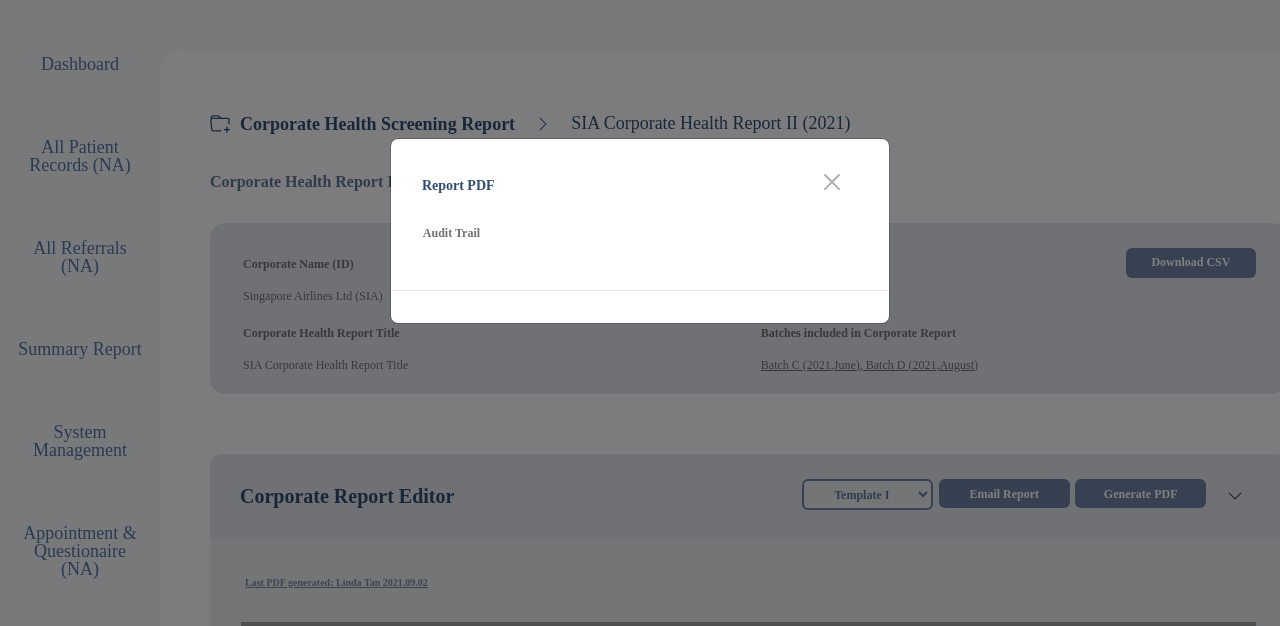
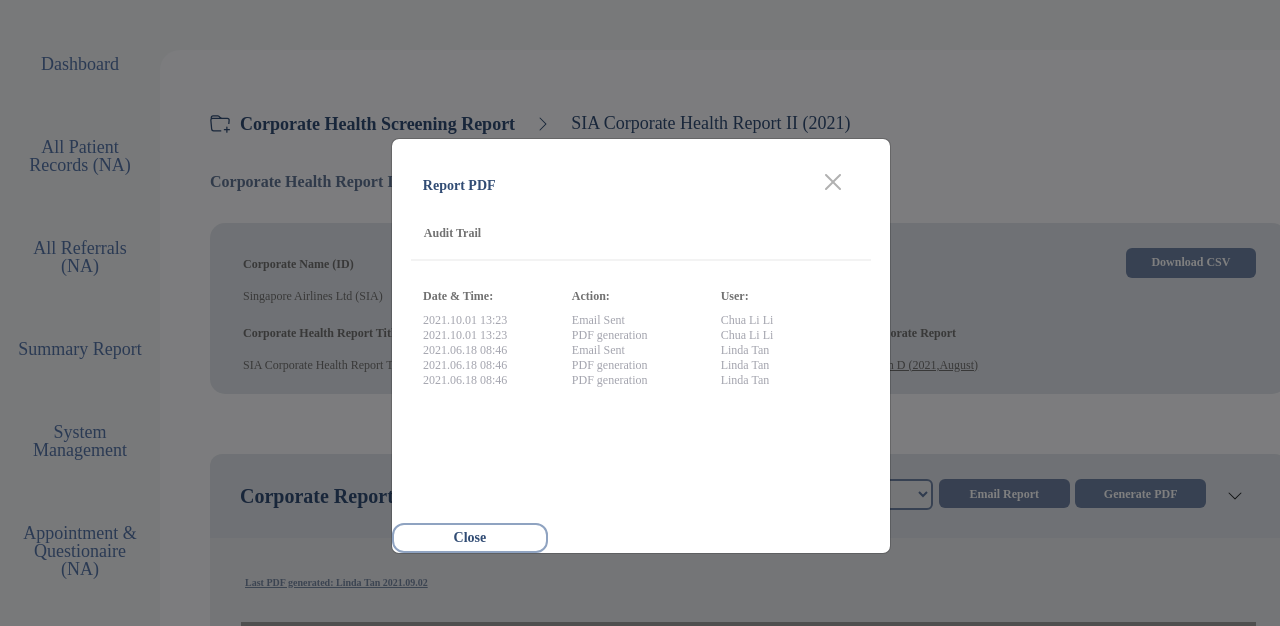
Before and after one commit to JoelTanCH/mesh_pf, a Django app: page /home/healthReportInfo/ in a window 1280 px wide, after a click on "Last PDF generated: Linda Tan 2021.09.02"; the page is wider, and only the part inside the window is pictured. Shown: the part 90-716 px from the top of that part. Run offline with Django 4.2, Linux system fonts and the light colour scheme; some libraries are stand-ins or nearby versions; grey boxes are pictures that could not be loaded.

Commit message:
linked data in views.py to audit log html

```diff
--- a/mysite/main/views.py
+++ b/mysite/main/views.py
@@ -51,8 +51,17 @@
     return render(response, "setting.html", props)
 
 def healthReportInfo(response):
-    props = {}
-    return render(response, "healthReportInfo.html", props)
+    log_info = [
+        ['2021.10.01 13:23', 'Email Sent', 'Chua Li Li'],
+        ['2021.10.01 13:23', 'PDF generation', 'Chua Li Li'],
+        ['2021.06.18 08:46', 'Email Sent', 'Linda Tan'],
+        ['2021.06.18 08:46', 'PDF generation', 'Linda Tan'],
+        ['2021.06.18 08:46', 'PDF generation', 'Linda Tan'],
+    ]
+    return render(response, "healthReportInfo.html",
+    {
+        "log_info" : log_info
+    })
 
 def draftGeneratedPage(response):
     props = {}
--- a/mysite/templates/draftGeneratedPage.html
+++ b/mysite/templates/draftGeneratedPage.html
@@ -134,7 +134,6 @@
     height: 117.37568664550781px;
     width: 681.9871826171875px;
     background-color: #de7777;
-    float: left;
   }
 
   .modal-body {
--- a/mysite/templates/healthReportInfo.html
+++ b/mysite/templates/healthReportInfo.html
@@ -134,6 +134,9 @@
   }
   .modal {
     margin-top: 200px;
+    height: 500.32px;
+    width: 681.99px;
+    margin-left:300px;
   }
   .modal-title {
     height: 32.094635009765625px;
@@ -152,6 +155,60 @@
   .modal-header {
     display: flex;
     flex-direction: column;
+  }
+  .modal-body {
+    margin-top: -20px;
+    height: 250px;
+  }
+  .log-rec {
+    display: flex;
+    flex-direction: row;
+    flex: 100%;
+    margin-left:15px;
+
+  }
+  .log-col-header{
+    width: 33%;
+    font-family: Poppins;
+    font-size: 12px;
+    font-weight: 600;
+    line-height: 14px;
+    letter-spacing: 0em;
+    text-align: left;
+    color:#717171;
+  }
+  .log-col {
+    font-family: Poppins;
+    font-size: 12px;
+    font-weight: 500;
+    opacity: 70%;
+    line-height: 15px;
+    letter-spacing: 0em;
+    text-align: left;
+    color:#7D7E8C;
+    width: 33%;
+    left: 35.84765625px;
+    top: 148.4990234375px;
+  }
+  .modal-btm {
+      float:right;
+  }
+  .close-btn {
+    height: 30.382007598876953px;
+    width: 155.93359375px;
+    left: 489.51171875px;
+    top: 430.89404296875px;
+    border-radius: 12px;
+    color: #314C74;
+    background-color: #ffffff;
+    border: 2px solid #8FA3C1;
+    font-family: Poppins;
+    font-size: 14px;
+    font-weight: 600;
+    line-height: 11px;
+    letter-spacing: 0em;
+    text-align: center;
+
   }
 </style>
 <div style="display: flex; flex-direction: column;">
@@ -393,7 +450,7 @@
       >
         <div class="modal-dialog">
           <div class="modal-content">
-            <div class="modal-header">
+            <div class="modal-header border-0">
               <div style="display: flex; flex-direction: row;">
                 <p class="modal-title" id="auditLogLabel">
                   Report PDF
@@ -428,14 +485,53 @@
                     border-radius: nullpx;
                     margin-left: -145px;
                     margin-top: 15px;
+                    padding: 0px;
                   "
                 >
                   Audit Trail
                 </p>
               </div>
+              <hr style="
+              background: linear-gradient(0deg, rgba(97, 97, 97, 0.3), rgba(97, 97, 97, 0.3)), linear-gradient(0deg, rgba(196, 196, 196, 0), rgba(196, 196, 196, 0));
+              border: 1px solid #6161614D;
+              width: 460.62109375px;
+              left: 35.84765625px;
+              top: 109.96875px;
+              border-radius: 0px;
+              margin-top: -15px;
+              "></hr>
             </div>
             <div class="modal-body">
-
+              <div class="log-rec">
+                <div class="log-col-header">
+                  Date & Time:
+                </div>
+                <div class="log-col-header">
+                  Action:
+                </div>
+                <div class="log-col-header">
+                  User:
+                </div>
+              </div>
+              <div>
+                <div style="height: 10px;"></div>
+                {% for info in log_info %}
+                  <div class="log-rec">
+                    <div class="log-col">
+                        {{info.0}}
+                    </div>
+                    <div class="log-col">
+                        {{info.1}}
+                    </div>
+                    <div class="log-col">
+                        {{info.2}}
+                    </div>
+                  </div>
+                {% endfor %}
+              </div>
+            </div>
+            <div class="modal-btm">
+                <button class="close-btn">Close</button>
             </div>
           </div>
         </div>
```
